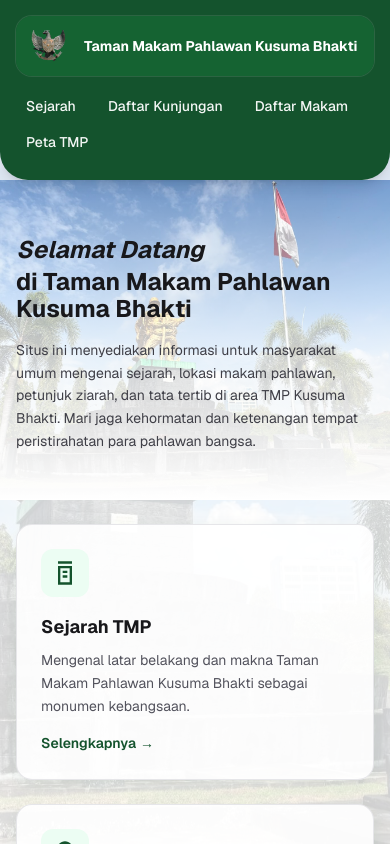
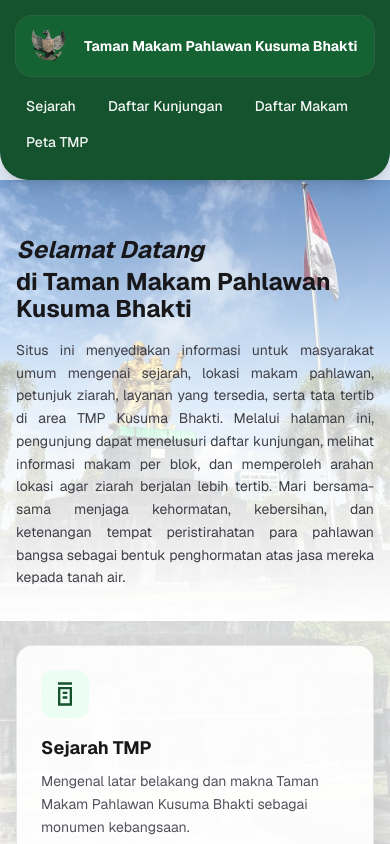
Before and after one commit to adindafdl/tmp, a Next.js app: page / in a window 390 px wide. Shown: the top 844 px of the page. Built offline with nearby package versions, Linux system fonts and the light colour scheme; no server answers.

Commit message:
update sejarah dan daftar kunjungan

```diff
--- a/src/app/daftar-kunjungan/page.tsx
+++ b/src/app/daftar-kunjungan/page.tsx
@@ -123,7 +123,9 @@ export default async function TamuPage({
                     <ClickableImage
                       src={item.foto_url}
                       alt={`Foto kunjungan ${item.nama}`}
-                      wrapperClassName="h-16 w-16"
+                      wrapperClassName="h-20 w-20"
+                      dialogClassName="max-w-3xl"
+                      dialogImageClassName="max-h-[80vh]"
                     />
                   </td>
                 </tr>
@@ -133,18 +135,20 @@ export default async function TamuPage({
         </table>
       </div>
       ) : (
-        <div className="grid gap-4 sm:grid-cols-2 lg:grid-cols-3">
+        <div className="grid grid-cols-[repeat(auto-fit,minmax(240px,1fr))] gap-4">
           {rows.length === 0 ? (
             <p className="tmp-surface rounded-2xl p-6 text-sm text-zinc-500 ring-1 ring-zinc-200">
               Data kunjungan belum tersedia.
             </p>
           ) : (
             rows.map((item) => (
-              <article key={item.id} className="tmp-card p-4">
+              <article key={item.id} className="tmp-card w-full max-w-sm p-4">
                 <ClickableImage
                   src={item.foto_url}
                   alt={`Foto kunjungan ${item.nama}`}
-                  wrapperClassName="h-40 w-full rounded-xl"
+                  wrapperClassName="aspect-[4/3] w-full rounded-xl"
+                  dialogClassName="max-w-2xl"
+                  dialogImageClassName="max-h-[68vh]"
                 />
                 <div className="mt-3 space-y-1.5 text-sm">
                   <p><span className="font-semibold text-zinc-900">Nama:</span> {item.nama}</p>
--- a/src/app/page.tsx
+++ b/src/app/page.tsx
@@ -34,11 +34,18 @@ export default async function HomePage() {
                 <span className="mb-1 block italic">Selamat Datang</span>
                 <span className="block">di Taman Makam Pahlawan Kusuma Bhakti</span>
               </h1>
-              <p className="max-w-2xl text-sm leading-relaxed text-zinc-700 sm:text-base">
+              <p
+                className="max-w-2xl text-sm leading-relaxed text-zinc-700 sm:text-base"
+                style={{ textAlign: 'justify' }}
+              >
                 Situs ini menyediakan informasi untuk masyarakat umum mengenai sejarah,
-                lokasi makam pahlawan, petunjuk ziarah, dan tata tertib di area TMP
-                Kusuma Bhakti. Mari jaga kehormatan dan ketenangan tempat
-                peristirahatan para pahlawan bangsa.
+                lokasi makam pahlawan, petunjuk ziarah, layanan yang tersedia, serta
+                tata tertib di area TMP Kusuma Bhakti. Melalui halaman ini, pengunjung
+                dapat menelusuri daftar kunjungan, melihat informasi makam per blok,
+                dan memperoleh arahan lokasi agar ziarah berjalan lebih tertib. Mari
+                bersama-sama menjaga kehormatan, kebersihan, dan ketenangan tempat
+                peristirahatan para pahlawan bangsa sebagai bentuk penghormatan atas
+                jasa mereka kepada tanah air.
               </p>
             </div>
             <div className="tmp-card relative hidden h-56 overflow-hidden lg:block xl:h-64">
--- a/src/components/clickable-image.tsx
+++ b/src/components/clickable-image.tsx
@@ -1,18 +1,28 @@
 'use client';
 
 import { useEffect, useId, useState } from 'react';
+import { createPortal } from 'react-dom';
 
 export function ClickableImage({
   src,
   alt,
   wrapperClassName = '',
+  dialogClassName = '',
+  dialogImageClassName = '',
 }: {
   src: string;
   alt: string;
   wrapperClassName?: string;
+  dialogClassName?: string;
+  dialogImageClassName?: string;
 }) {
   const [open, setOpen] = useState(false);
+  const [mounted, setMounted] = useState(false);
   const titleId = useId();
+
+  useEffect(() => {
+    setMounted(true);
+  }, []);
 
   useEffect(() => {
     if (!open) return;
@@ -52,7 +62,8 @@ export function ClickableImage({
         </span>
       </button>
 
-      {open && (
+      {open && mounted &&
+        createPortal(
         <div
           className="fixed inset-0 z-50 flex items-center justify-center bg-black/60 p-4"
           role="dialog"
@@ -62,7 +73,9 @@ export function ClickableImage({
             if (e.target === e.currentTarget) setOpen(false);
           }}
         >
-          <div className="w-full max-w-4xl overflow-hidden rounded-2xl bg-white shadow-2xl ring-1 ring-zinc-200">
+          <div
+            className={`w-full max-w-4xl overflow-hidden rounded-2xl bg-white shadow-2xl ring-1 ring-zinc-200 ${dialogClassName}`}
+          >
             <div className="flex items-center justify-between border-b border-zinc-200 px-4 py-3">
               <p id={titleId} className="text-sm font-semibold text-zinc-900">
                 Foto Kunjungan
@@ -81,7 +94,7 @@ export function ClickableImage({
               <img
                 src={src}
                 alt={alt}
-                className="mx-auto max-h-[75vh] w-auto max-w-full rounded-xl object-contain ring-1 ring-zinc-200"
+                className={`mx-auto max-h-[78vh] w-full rounded-xl object-contain ring-1 ring-zinc-200 ${dialogImageClassName}`}
               />
             </div>
 
@@ -96,7 +109,8 @@ export function ClickableImage({
               </button>
             </div>
           </div>
-        </div>
+        </div>,
+        document.body
       )}
     </>
   );
```
